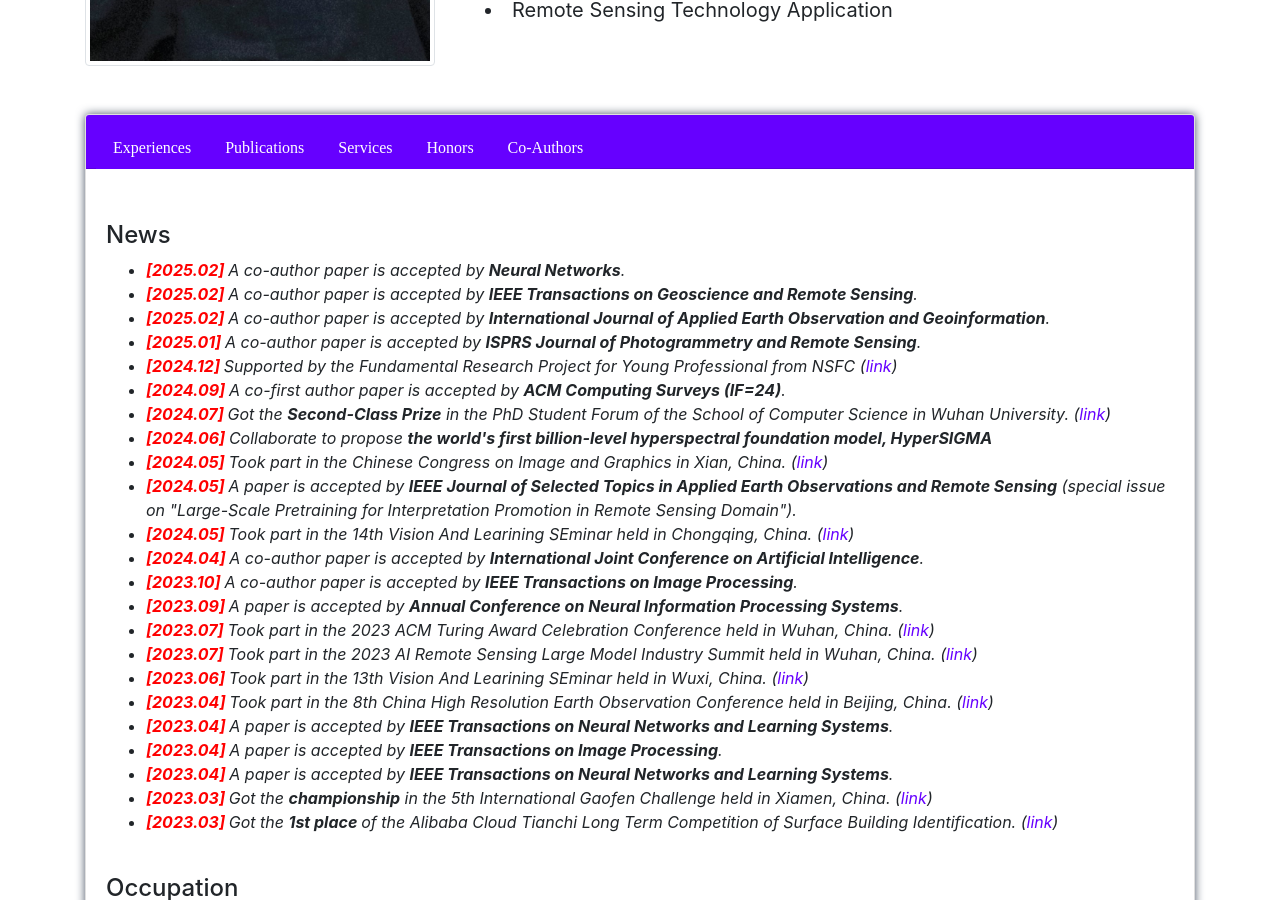
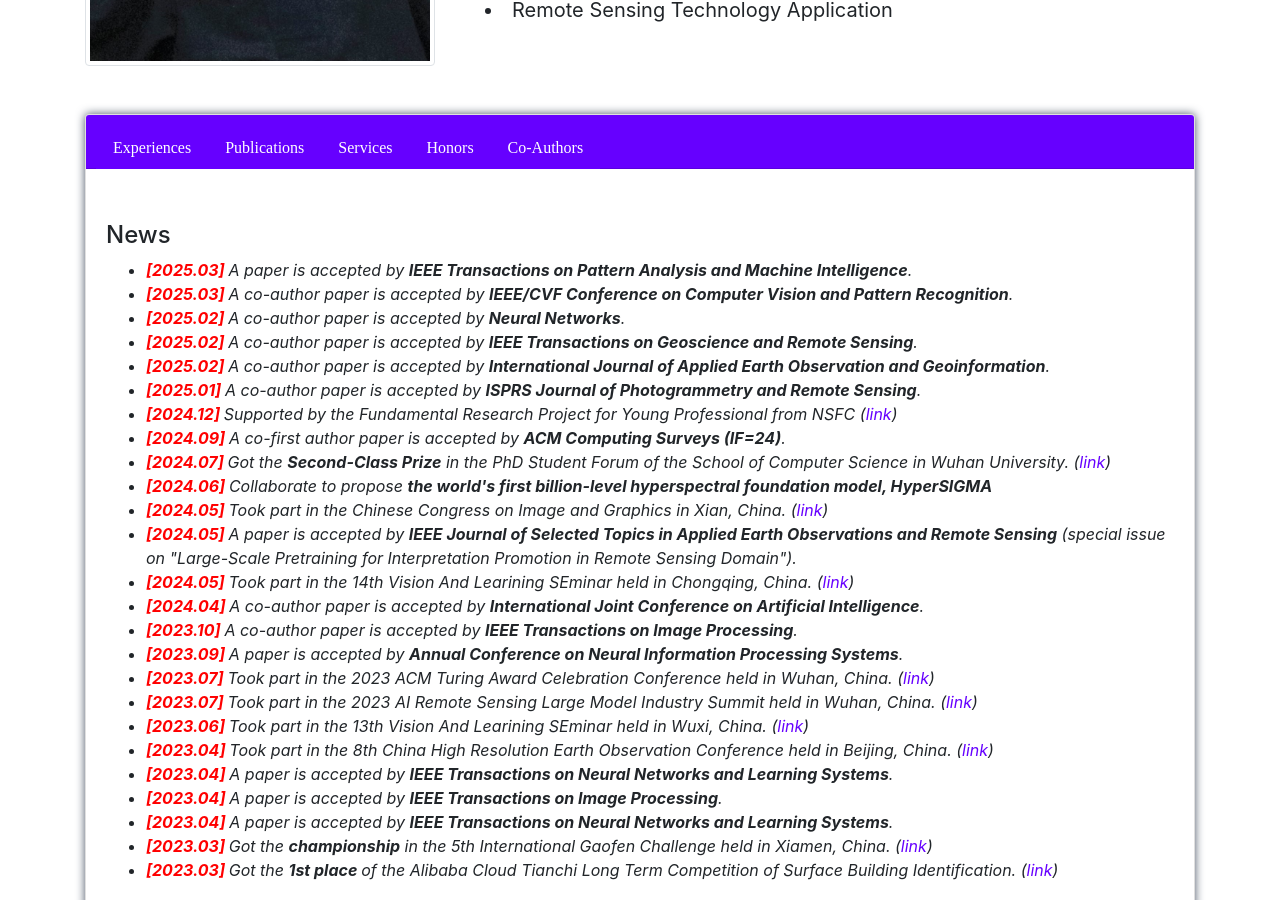
Before and after one commit to DotWang/DotWang.github.io, a Jekyll site: the page built from index.md, in a window 1280 px wide and 900 px high, scrolled down 462 px. Built offline with Jekyll 4.4.1, drawn with Linux system fonts in a browser that asks for light colours; nearby versions of some CDN libraries; comment, search, counter and statistics services are not loaded.

Commit message:
Update exp.html

```diff
--- a/_includes/exp.html
+++ b/_includes/exp.html
@@ -1,6 +1,8 @@
 <A NAME="R_News"><h4>News</h4></A>
 <i>
 <ul>
+<li> <b> <font color="#FF0000">[2025.03]</font> </b> A paper is accepted by <b>IEEE Transactions on Pattern Analysis and Machine Intelligence</b>.</li>
+<li> <b> <font color="#FF0000">[2025.03]</font> </b> A co-author paper is accepted by <b>IEEE/CVF Conference on Computer Vision and Pattern Recognition</b>.</li>
 <li> <b> <font color="#FF0000">[2025.02]</font> </b> A co-author paper is accepted by <b>Neural Networks</b>.</li>
 <li> <b> <font color="#FF0000">[2025.02]</font> </b> A co-author paper is accepted by <b>IEEE Transactions on Geoscience and Remote Sensing</b>.</li>
 <li> <b> <font color="#FF0000">[2025.02]</font> </b> A co-author paper is accepted by <b>International Journal of Applied Earth Observation and Geoinformation</b>.</li>
```
